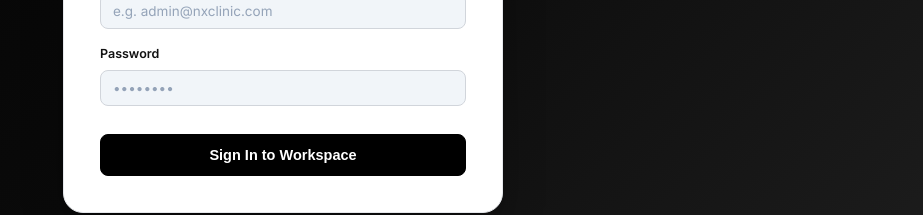
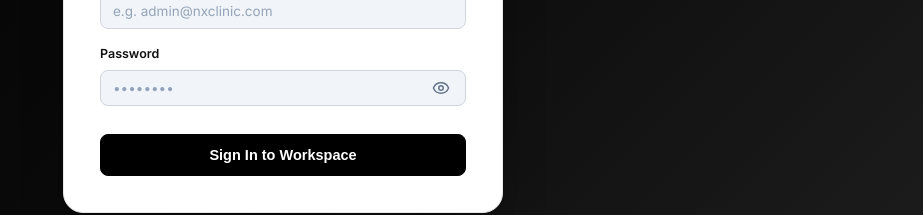
Before and after one commit to Abhishekk0227/NX_Clinic, a React (Vite) app in the folder client/: page /login in a window 1280 px wide. Shown: the part 406-621 px from the top of the page, without its empty margins (357-1280 px from the left). Built offline with nearby package versions, Linux system fonts and the light colour scheme; no server answers.

Commit message:
feat: add show/hide password toggle button on login screen

```diff
--- a/client/src/pages/Login.jsx
+++ b/client/src/pages/Login.jsx
@@ -1,11 +1,12 @@
 import React, { useState } from 'react';
 import { useNavigate } from 'react-router-dom';
 import { useAuth } from '../context/AuthContext';
-import { Activity } from 'lucide-react';
+import { Activity, Eye, EyeOff } from 'lucide-react';
 
 const Login = () => {
   const [email, setEmail] = useState('');
   const [password, setPassword] = useState('');
+  const [showPassword, setShowPassword] = useState(false);
   const [loading, setLoading] = useState(false);
   const { login } = useAuth();
   const navigate = useNavigate();
@@ -78,14 +79,37 @@ const Login = () => {
 
           <div className="form-group">
             <label className="form-label">Password</label>
+            <div style={{ position: 'relative', display: 'flex', alignItems: 'center' }}>
               <input
-              type="password"
+                type={showPassword ? 'text' : 'password'}
                 required
                 className="form-input"
+                style={{ paddingRight: '42px' }}
                 value={password}
                 onChange={(e) => setPassword(e.target.value)}
                 placeholder="••••••••"
               />
+              <button
+                type="button"
+                onClick={() => setShowPassword(!showPassword)}
+                style={{
+                  position: 'absolute',
+                  right: '12px',
+                  background: 'none',
+                  border: 'none',
+                  cursor: 'pointer',
+                  color: '#64748b',
+                  display: 'flex',
+                  alignItems: 'center',
+                  justifyContent: 'center',
+                  padding: '4px',
+                  outline: 'none'
+                }}
+                title={showPassword ? 'Hide password' : 'Show password'}
+              >
+                {showPassword ? <EyeOff size={18} /> : <Eye size={18} />}
+              </button>
+            </div>
           </div>
 
           <button
```
Lines whose indentation alone changed are shown as unchanged.
